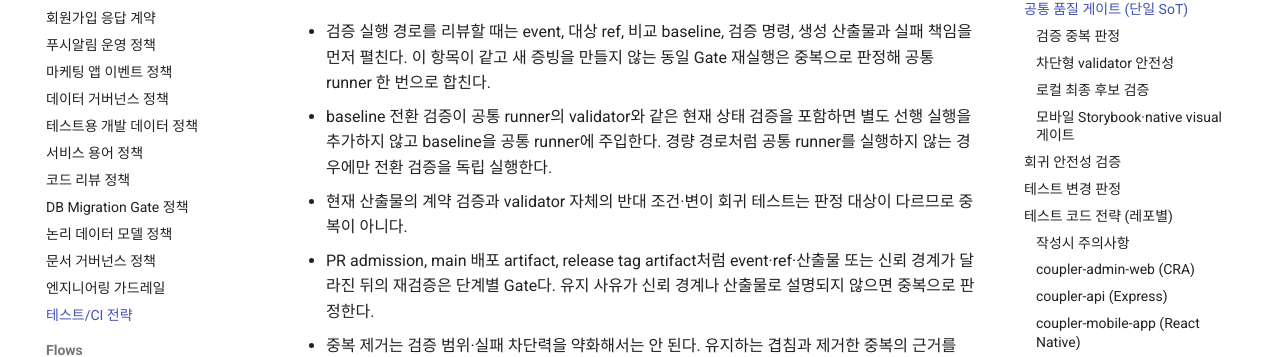
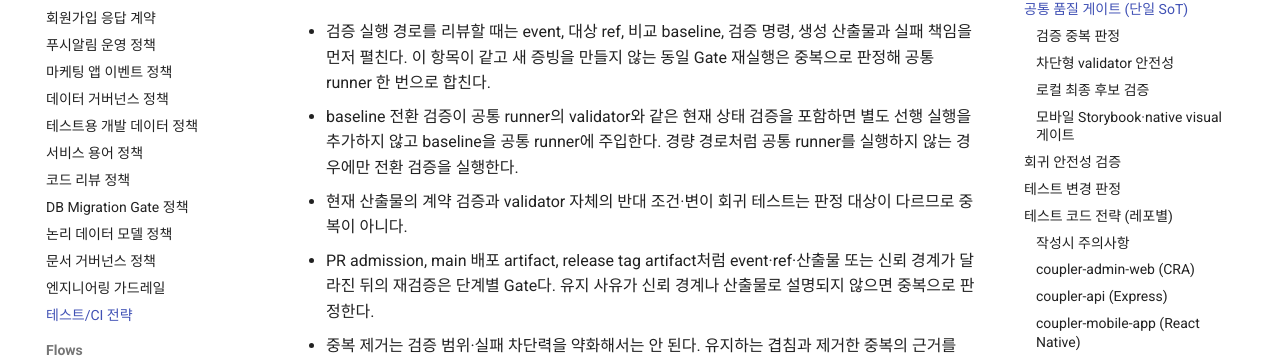
Before and after one commit to coupler-developer/docs, an MkDocs documentation site: the page built from content/policy/testing-strategy.md, in a window 1280 px wide and 900 px high, scrolled down 1088 px. Shown: the part 153-510 px from the top of the window. Built offline with MkDocs 1.6.1 and Material for MkDocs 9.7.7, drawn with Linux system fonts in a browser that asks for light colours; comment, search, counter and statistics services are not loaded; some of the changed text lies outside the part shown.

Commit message:
docs: 검증 실행 표현에서 독립 제거
Reason:
- 경량 검증 실행을 독립 수행으로 한정하는 표현을 제거해야 함

Changes:
- 검증 중복 판정과 CI 전략의 독립 실행 표현에서 독립을 제거

How:
- 검증 조건과 Gate는 유지하고 실행 방식 한정어만 삭제

Tests:
- yarn validate:docs 통과

```diff
--- a/content/policy/testing-strategy.md
+++ b/content/policy/testing-strategy.md
@@ -34,7 +34,7 @@
   합친다.
 - baseline 전환 검증이 공통 runner의 validator와 같은 현재 상태 검증을 포함하면 별도 선행 실행을 추가하지
   않고 baseline을 공통 runner에 주입한다. 경량 경로처럼 공통 runner를 실행하지 않는 경우에만 전환 검증을
-  독립 실행한다.
+  실행한다.
 - 현재 산출물의 계약 검증과 validator 자체의 반대 조건·변이 회귀 테스트는 판정 대상이 다르므로 중복이
   아니다.
 - PR admission, main 배포 artifact, release tag artifact처럼 event·ref·산출물 또는 신뢰 경계가 달라진 뒤의
@@ -222,7 +222,7 @@
 - docs 레포: `Docs Validation` 검증 워크플로는 `pull_request(main)`에서만 동작하며 merge gate로 사용한다.
 - docs 레포: full mode는 로컬과 같은 `yarn validate:docs-static`을 실행한다. 개별 validator 목록을 workflow에
   다시 열거하지 않는다. PR base SHA는 `DOCUMENT_LIFECYCLE_BASE_REF`로 공통 runner에 주입해 lifecycle 현재
-  상태와 전환을 한 번에 검증한다. 경량 mode만 공통 runner가 없으므로 lifecycle 전환을 독립 실행한다.
+  상태와 전환을 한 번에 검증한다. 경량 mode만 공통 runner가 없으므로 lifecycle 전환을 실행한다.
 - docs 레포: PR 병합 뒤 `push(main)`에서는 push 이전 SHA를 `DOCUMENT_LIFECYCLE_BASE_REF`로 주입한
   `yarn validate:docs` 한 번이 새 main의 Pages artifact를 검증한다. PR admission과 main 배포는 ref·산출물·
   신뢰 경계가 다르므로 단계별 검증이며, 같은 deploy job 안에서 lifecycle을 별도 선행 실행하지 않는다.
```
